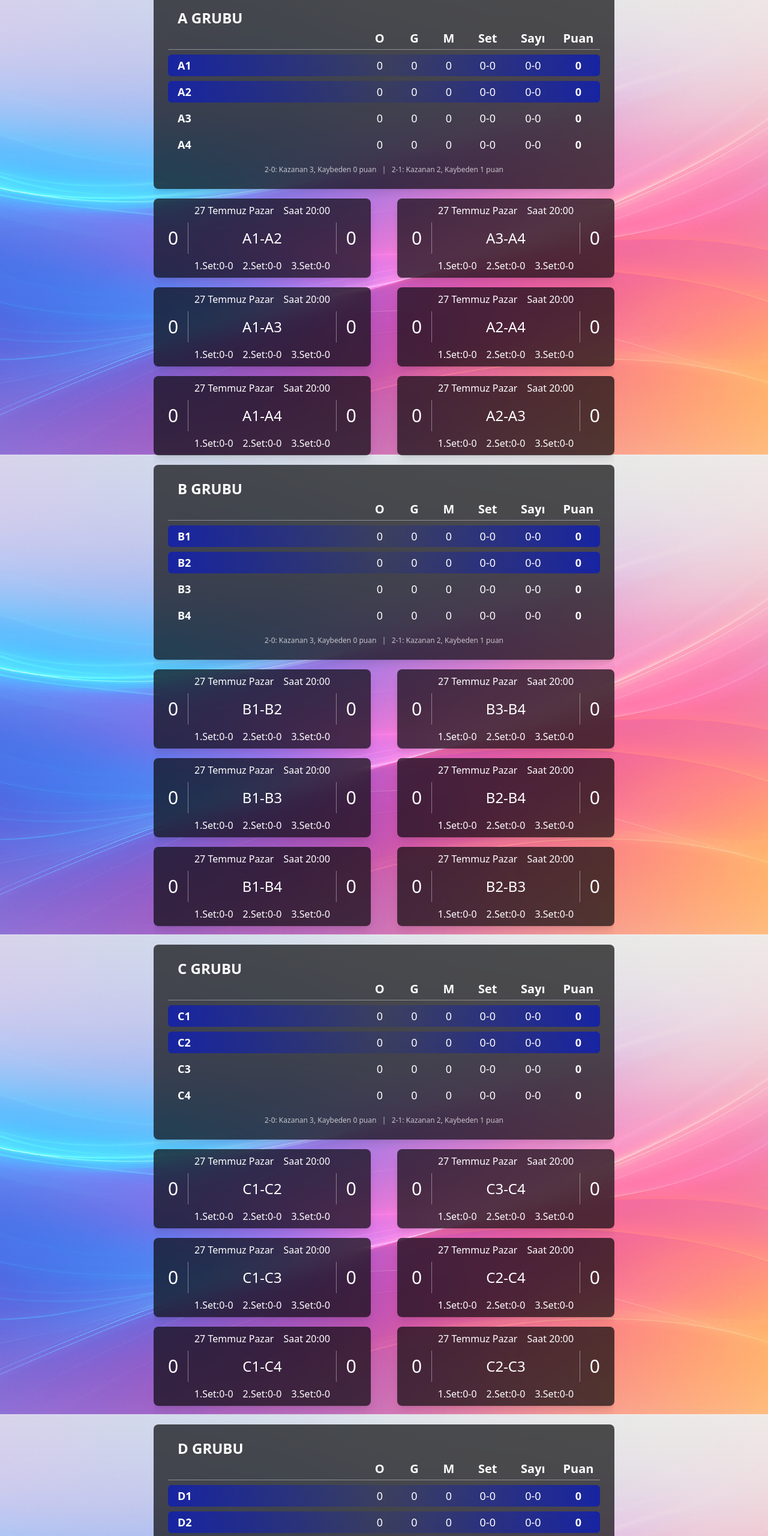
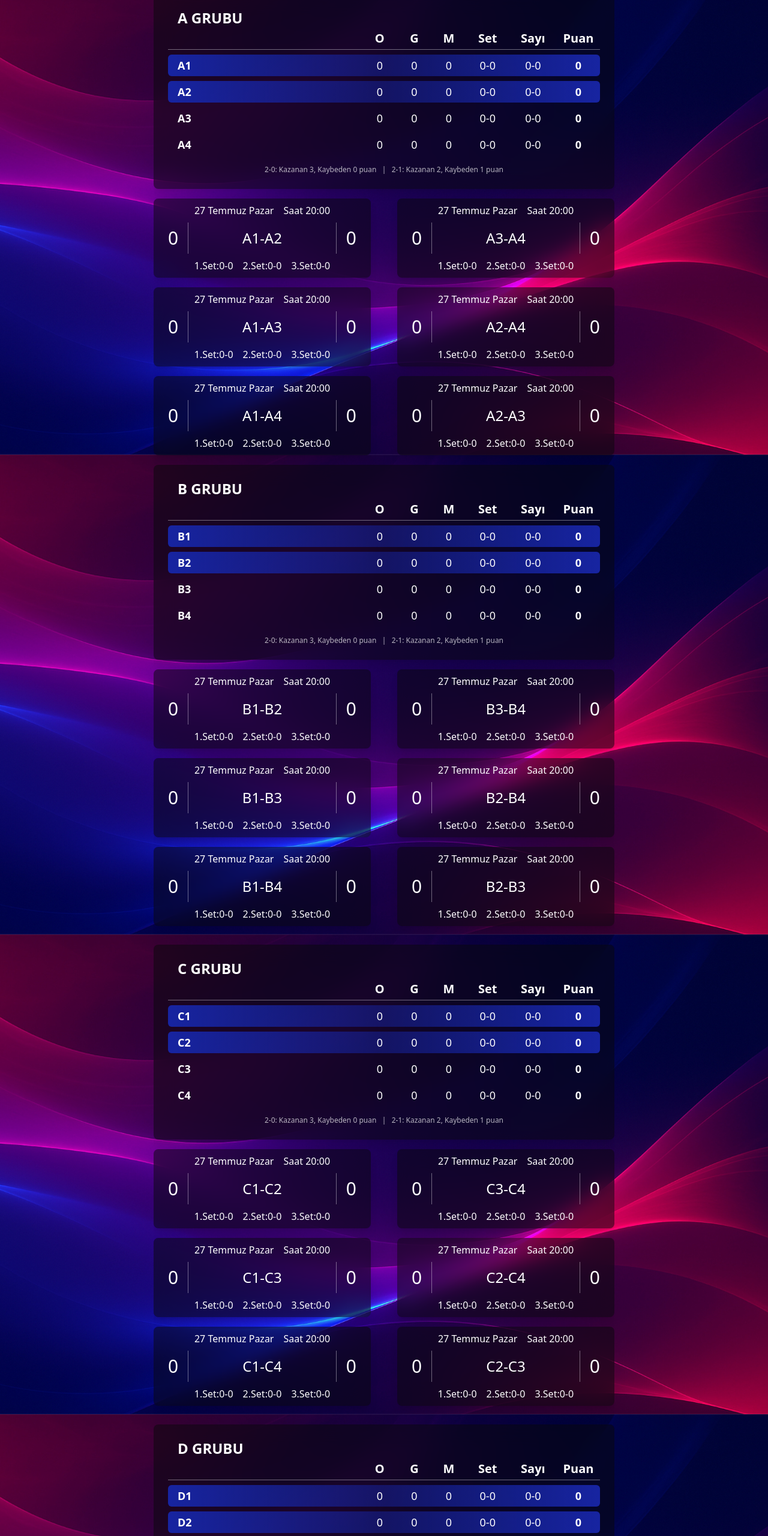
Before and after one commit to Arizenart/grup-mac-light, a plain HTML site: page index.html in a window 1280 px wide. Shown: the part 42-2603 px from the top of the page at 60% size. Drawn offline with nearby package versions, Linux system fonts and the light colour scheme.

Commit message:
spacing ve arkaplan guncellendi.

```diff
--- a/index.html
+++ b/index.html
@@ -8,7 +8,7 @@
 
   <style>
     .unsal {
-      background-image: url(./assets/arkaplan.jpg);
+      background-image: url(./assets/arkaplan2.jpg);
       background-attachment: fixed !important;
     }
   </style>
@@ -20,7 +20,7 @@
   <main class="min-h-screen flex flex-col items-center pt-8 px-4">
     <div class="relative w-full max-w-3xl overflow-x-auto">
       <!-- Cam kutu -->
-      <div class="backdrop-blur-lg bg-zinc-950/70 rounded-lg shadow-lg p-6 pt-12 relative">
+      <div class="backdrop-blur-lg bg-zinc-950/50 rounded-lg shadow-lg p-6 pt-12 relative">
         <!-- Grup ismi -->
         <div class="absolute top-0 px-4 py-6 text-white font-bold text-2xl">
           A GRUBU
@@ -61,7 +61,7 @@
                 <td colspan="7" class="py-1"></td>
               </tr>
 
-              <tr class="bg-gradient-to-r from-[#1724A1]/100 via-[#1724A1]/20 to-[#1724A1]/100 rounded-md">
+              <tr class="bg-gradient-to-r from-[#1724A1]/100 via-[#1724A1]/50 to-[#1724A1]/100 rounded-md">
                 <td class="font-semibold whitespace-nowrap px-4 py-1 w-[45%] min-w-[200px] rounded-l-md">
                   A1
                 </td>
@@ -84,7 +84,7 @@
                 <td colspan="7" class="py-1"></td>
               </tr>
 
-              <tr class="bg-gradient-to-r from-[#1724A1]/100 via-[#1724A1]/20 to-[#1724A1]/100 rounded-md">
+              <tr class="bg-gradient-to-r from-[#1724A1]/100 via-[#1724A1]/50 to-[#1724A1]/100 rounded-md">
                 <td class="font-semibold whitespace-nowrap px-4 py-1 w-[45%] min-w-[200px] rounded-l-md">
                   A2
                 </td>
@@ -157,7 +157,7 @@
       </div>
 
       <div class="w-full grid lg:grid-cols-2 grid-cols-1 my-4 gap-x-11 gap-y-4">
-        <div class="backdrop-blur-lg bg-zinc-950/70 rounded-lg shadow-lg relative text-white p-2">
+        <div class="backdrop-blur-lg bg-zinc-950/50 rounded-lg shadow-lg relative text-white p-2">
           <div class="w-full text-center text-white font-thin flex justify-center gap-4">
             <span>27 Temmuz Pazar</span>
             <span>Saat 20:00</span>
@@ -177,7 +177,7 @@
             <span>3.Set:0-0</span>
           </div>
         </div>
-        <div class="backdrop-blur-lg bg-zinc-950/70 rounded-lg shadow-lg relative text-white p-2">
+        <div class="backdrop-blur-lg bg-zinc-950/50 rounded-lg shadow-lg relative text-white p-2">
           <div class="w-full text-center text-white font-thin flex justify-center gap-4">
             <span>27 Temmuz Pazar</span>
             <span>Saat 20:00</span>
@@ -197,7 +197,7 @@
             <span>3.Set:0-0</span>
           </div>
         </div>
-        <div class="backdrop-blur-lg bg-zinc-950/70 rounded-lg shadow-lg relative text-white p-2">
+        <div class="backdrop-blur-lg bg-zinc-950/50 rounded-lg shadow-lg relative text-white p-2">
           <div class="w-full text-center text-white font-thin flex justify-center gap-4">
             <span>27 Temmuz Pazar</span>
             <span>Saat 20:00</span>
@@ -217,7 +217,7 @@
             <span>3.Set:0-0</span>
           </div>
         </div>
-        <div class="backdrop-blur-lg bg-zinc-950/70 rounded-lg shadow-lg relative text-white p-2">
+        <div class="backdrop-blur-lg bg-zinc-950/50 rounded-lg shadow-lg relative text-white p-2">
           <div class="w-full text-center text-white font-thin flex justify-center gap-4">
             <span>27 Temmuz Pazar</span>
             <span>Saat 20:00</span>
@@ -237,7 +237,7 @@
             <span>3.Set:0-0</span>
           </div>
         </div>
-        <div class="backdrop-blur-lg bg-zinc-950/70 rounded-lg shadow-lg relative text-white p-2">
+        <div class="backdrop-blur-lg bg-zinc-950/50 rounded-lg shadow-lg relative text-white p-2">
           <div class="w-full text-center text-white font-thin flex justify-center gap-4">
             <span>27 Temmuz Pazar</span>
             <span>Saat 20:00</span>
@@ -257,7 +257,7 @@
             <span>3.Set:0-0</span>
           </div>
         </div>
-        <div class="backdrop-blur-lg bg-zinc-950/70 rounded-lg shadow-lg relative text-white p-2">
+        <div class="backdrop-blur-lg bg-zinc-950/50 rounded-lg shadow-lg relative text-white p-2">
           <div class="w-full text-center text-white font-thin flex justify-center gap-4">
             <span>27 Temmuz Pazar</span>
             <span>Saat 20:00</span>
@@ -282,7 +282,7 @@
   <main class="min-h-screen flex flex-col items-center px-4">
     <div class="relative w-full max-w-3xl overflow-x-auto">
       <!-- Cam kutu -->
-      <div class="backdrop-blur-lg bg-zinc-950/70 rounded-lg shadow-lg p-6 pt-12 relative">
+      <div class="backdrop-blur-lg bg-zinc-950/50 rounded-lg shadow-lg p-6 pt-12 relative">
         <!-- Grup ismi -->
         <div class="absolute top-0 px-4 py-6 text-white font-bold text-2xl">
           B GRUBU
@@ -323,7 +323,7 @@
                 <td colspan="7" class="py-1"></td>
               </tr>
 
-              <tr class="bg-gradient-to-r from-[#1724A1]/100 via-[#1724A1]/20 to-[#1724A1]/100 rounded-md">
+              <tr class="bg-gradient-to-r from-[#1724A1]/100 via-[#1724A1]/50 to-[#1724A1]/100 rounded-md">
                 <td class="font-semibold whitespace-nowrap px-4 py-1 w-[45%] min-w-[200px] rounded-l-md">
                   B1
                 </td>
@@ -346,7 +346,7 @@
                 <td colspan="7" class="py-1"></td>
               </tr>
 
-              <tr class="bg-gradient-to-r from-[#1724A1]/100 via-[#1724A1]/20 to-[#1724A1]/100 rounded-md">
+              <tr class="bg-gradient-to-r from-[#1724A1]/100 via-[#1724A1]/50 to-[#1724A1]/100 rounded-md">
                 <td class="font-semibold whitespace-nowrap px-4 py-1 w-[45%] min-w-[200px] rounded-l-md">
                   B2
                 </td>
@@ -419,7 +419,7 @@
       </div>
 
       <div class="w-full grid lg:grid-cols-2 grid-cols-1 my-4 gap-x-11 gap-y-4">
-        <div class="backdrop-blur-lg bg-zinc-950/70 rounded-lg shadow-lg relative text-white p-2">
+        <div class="backdrop-blur-lg bg-zinc-950/50 rounded-lg shadow-lg relative text-white p-2">
           <div class="w-full text-center text-white font-thin flex justify-center gap-4">
             <span>27 Temmuz Pazar</span>
             <span>Saat 20:00</span>
@@ -439,7 +439,7 @@
             <span>3.Set:0-0</span>
           </div>
         </div>
-        <div class="backdrop-blur-lg bg-zinc-950/70 rounded-lg shadow-lg relative text-white p-2">
+        <div class="backdrop-blur-lg bg-zinc-950/50 rounded-lg shadow-lg relative text-white p-2">
           <div class="w-full text-center text-white font-thin flex justify-center gap-4">
             <span>27 Temmuz Pazar</span>
             <span>Saat 20:00</span>
@@ -459,7 +459,7 @@
             <span>3.Set:0-0</span>
           </div>
         </div>
-        <div class="backdrop-blur-lg bg-zinc-950/70 rounded-lg shadow-lg relative text-white p-2">
+        <div class="backdrop-blur-lg bg-zinc-950/50 rounded-lg shadow-lg relative text-white p-2">
           <div class="w-full text-center text-white font-thin flex justify-center gap-4">
             <span>27 Temmuz Pazar</span>
             <span>Saat 20:00</span>
@@ -479,7 +479,7 @@
             <span>3.Set:0-0</span>
           </div>
         </div>
-        <div class="backdrop-blur-lg bg-zinc-950/70 rounded-lg shadow-lg relative text-white p-2">
+        <div class="backdrop-blur-lg bg-zinc-950/50 rounded-lg shadow-lg relative text-white p-2">
           <div class="w-full text-center text-white font-thin flex justify-center gap-4">
             <span>27 Temmuz Pazar</span>
             <span>Saat 20:00</span>
@@ -499,7 +499,7 @@
             <span>3.Set:0-0</span>
           </div>
         </div>
-        <div class="backdrop-blur-lg bg-zinc-950/70 rounded-lg shadow-lg relative text-white p-2">
+        <div class="backdrop-blur-lg bg-zinc-950/50 rounded-lg shadow-lg relative text-white p-2">
           <div class="w-full text-center text-white font-thin flex justify-center gap-4">
             <span>27 Temmuz Pazar</span>
             <span>Saat 20:00</span>
@@ -519,7 +519,7 @@
             <span>3.Set:0-0</span>
           </div>
         </div>
-        <div class="backdrop-blur-lg bg-zinc-950/70 rounded-lg shadow-lg relative text-white p-2">
+        <div class="backdrop-blur-lg bg-zinc-950/50 rounded-lg shadow-lg relative text-white p-2">
           <div class="w-full text-center text-white font-thin flex justify-center gap-4">
             <span>27 Temmuz Pazar</span>
             <span>Saat 20:00</span>
@@ -544,7 +544,7 @@
   <main class="min-h-screen flex flex-col items-center px-4">
     <div class="relative w-full max-w-3xl overflow-x-auto">
       <!-- Cam kutu -->
-      <div class="backdrop-blur-lg bg-zinc-950/70 rounded-lg shadow-lg p-6 pt-12 relative">
+      <div class="backdrop-blur-lg bg-zinc-950/50 rounded-lg shadow-lg p-6 pt-12 relative">
         <!-- Grup ismi -->
         <div class="absolute top-0 px-4 py-6 text-white font-bold text-2xl">
           C GRUBU
@@ -585,7 +585,7 @@
                 <td colspan="7" class="py-1"></td>
               </tr>
 
-              <tr class="bg-gradient-to-r from-[#1724A1]/100 via-[#1724A1]/20 to-[#1724A1]/100 rounded-md">
+              <tr class="bg-gradient-to-r from-[#1724A1]/100 via-[#1724A1]/50 to-[#1724A1]/100 rounded-md">
                 <td class="font-semibold whitespace-nowrap px-4 py-1 w-[45%] min-w-[200px] rounded-l-md">
                   C1
                 </td>
@@ -608,7 +608,7 @@
                 <td colspan="7" class="py-1"></td>
               </tr>
 
-              <tr class="bg-gradient-to-r from-[#1724A1]/100 via-[#1724A1]/20 to-[#1724A1]/100 rounded-md">
+              <tr class="bg-gradient-to-r from-[#1724A1]/100 via-[#1724A1]/50 to-[#1724A1]/100 rounded-md">
                 <td class="font-semibold whitespace-nowrap px-4 py-1 w-[45%] min-w-[200px] rounded-l-md">
                   C2
                 </td>
@@ -681,7 +681,7 @@
       </div>
 
       <div class="w-full grid lg:grid-cols-2 grid-cols-1 my-4 gap-x-11 gap-y-4">
-        <div class="backdrop-blur-lg bg-zinc-950/70 rounded-lg shadow-lg relative text-white p-2">
+        <div class="backdrop-blur-lg bg-zinc-950/50 rounded-lg shadow-lg relative text-white p-2">
           <div class="w-full text-center text-white font-thin flex justify-center gap-4">
             <span>27 Temmuz Pazar</span>
             <span>Saat 20:00</span>
@@ -701,7 +701,7 @@
             <span>3.Set:0-0</span>
           </div>
         </div>
-        <div class="backdrop-blur-lg bg-zinc-950/70 rounded-lg shadow-lg relative text-white p-2">
+        <div class="backdrop-blur-lg bg-zinc-950/50 rounded-lg shadow-lg relative text-white p-2">
           <div class="w-full text-center text-white font-thin flex justify-center gap-4">
             <span>27 Temmuz Pazar</span>
             <span>Saat 20:00</span>
@@ -721,7 +721,7 @@
             <span>3.Set:0-0</span>
           </div>
         </div>
-        <div class="backdrop-blur-lg bg-zinc-950/70 rounded-lg shadow-lg relative text-white p-2">
+        <div class="backdrop-blur-lg bg-zinc-950/50 rounded-lg shadow-lg relative text-white p-2">
           <div class="w-full text-center text-white font-thin flex justify-center gap-4">
             <span>27 Temmuz Pazar</span>
             <span>Saat 20:00</span>
@@ -741,7 +741,7 @@
             <span>3.Set:0-0</span>
           </div>
         </div>
-        <div class="backdrop-blur-lg bg-zinc-950/70 rounded-lg shadow-lg relative text-white p-2">
+        <div class="backdrop-blur-lg bg-zinc-950/50 rounded-lg shadow-lg relative text-white p-2">
           <div class="w-full text-center text-white font-thin flex justify-center gap-4">
             <span>27 Temmuz Pazar</span>
             <span>Saat 20:00</span>
@@ -761,7 +761,7 @@
             <span>3.Set:0-0</span>
           </div>
         </div>
-        <div class="backdrop-blur-lg bg-zinc-950/70 rounded-lg shadow-lg relative text-white p-2">
+        <div class="backdrop-blur-lg bg-zinc-950/50 rounded-lg shadow-lg relative text-white p-2">
           <div class="w-full text-center text-white font-thin flex justify-center gap-4">
             <span>27 Temmuz Pazar</span>
             <span>Saat 20:00</span>
@@ -781,7 +781,7 @@
             <span>3.Set:0-0</span>
           </div>
         </div>
-        <div class="backdrop-blur-lg bg-zinc-950/70 rounded-lg shadow-lg relative text-white p-2">
+        <div class="backdrop-blur-lg bg-zinc-950/50 rounded-lg shadow-lg relative text-white p-2">
           <div class="w-full text-center text-white font-thin flex justify-center gap-4">
             <span>27 Temmuz Pazar</span>
             <span>Saat 20:00</span>
@@ -806,7 +806,7 @@
   <main class="min-h-screen flex flex-col items-center px-4">
     <div class="relative w-full max-w-3xl overflow-x-auto">
       <!-- Cam kutu -->
-      <div class="backdrop-blur-lg bg-zinc-950/70 rounded-lg shadow-lg p-6 pt-12 relative">
+      <div class="backdrop-blur-lg bg-zinc-950/50 rounded-lg shadow-lg p-6 pt-12 relative">
         <!-- Grup ismi -->
         <div class="absolute top-0 px-4 py-6 text-white font-bold text-2xl">
           D GRUBU
@@ -847,7 +847,7 @@
                 <td colspan="7" class="py-1"></td>
               </tr>
 
-              <tr class="bg-gradient-to-r from-[#1724A1]/100 via-[#1724A1]/20 to-[#1724A1]/100 rounded-md">
+              <tr class="bg-gradient-to-r from-[#1724A1]/100 via-[#1724A1]/50 to-[#1724A1]/100 rounded-md">
                 <td class="font-semibold whitespace-nowrap px-4 py-1 w-[45%] min-w-[200px] rounded-l-md">
                   D1
                 </td>
@@ -870,7 +870,7 @@
                 <td colspan="7" class="py-1"></td>
               </tr>
 
-              <tr class="bg-gradient-to-r from-[#1724A1]/100 via-[#1724A1]/20 to-[#1724A1]/100 rounded-md">
+              <tr class="bg-gradient-to-r from-[#1724A1]/100 via-[#1724A1]/50 to-[#1724A1]/100 rounded-md">
                 <td class="font-semibold whitespace-nowrap px-4 py-1 w-[45%] min-w-[200px] rounded-l-md">
                   D2
                 </td>
@@ -943,7 +943,7 @@
       </div>
 
       <div class="w-full grid lg:grid-cols-2 grid-cols-1 my-4 gap-x-11 gap-y-4">
-        <div class="backdrop-blur-lg bg-zinc-950/70 rounded-lg shadow-lg relative text-white p-2">
+        <div class="backdrop-blur-lg bg-zinc-950/50 rounded-lg shadow-lg relative text-white p-2">
           <div class="w-full text-center text-white font-thin flex justify-center gap-4">
             <span>27 Temmuz Pazar</span>
             <span>Saat 20:00</span>
@@ -963,7 +963,7 @@
             <span>3.Set:0-0</span>
           </div>
         </div>
-        <div class="backdrop-blur-lg bg-zinc-950/70 rounded-lg shadow-lg relative text-white p-2">
+        <div class="backdrop-blur-lg bg-zinc-950/50 rounded-lg shadow-lg relative text-white p-2">
           <div class="w-full text-center text-white font-thin flex justify-center gap-4">
             <span>27 Temmuz Pazar</span>
             <span>Saat 20:00</span>
@@ -983,7 +983,7 @@
             <span>3.Set:0-0</span>
           </div>
         </div>
-        <div class="backdrop-blur-lg bg-zinc-950/70 rounded-lg shadow-lg relative text-white p-2">
+        <div class="backdrop-blur-lg bg-zinc-950/50 rounded-lg shadow-lg relative text-white p-2">
           <div class="w-full text-center text-white font-thin flex justify-center gap-4">
             <span>27 Temmuz Pazar</span>
             <span>Saat 20:00</span>
@@ -1003,7 +1003,7 @@
             <span>3.Set:0-0</span>
           </div>
         </div>
-        <div class="backdrop-blur-lg bg-zinc-950/70 rounded-lg shadow-lg relative text-white p-2">
+        <div class="backdrop-blur-lg bg-zinc-950/50 rounded-lg shadow-lg relative text-white p-2">
           <div class="w-full text-center text-white font-thin flex justify-center gap-4">
             <span>27 Temmuz Pazar</span>
             <span>Saat 20:00</span>
@@ -1023,7 +1023,7 @@
             <span>3.Set:0-0</span>
           </div>
         </div>
-        <div class="backdrop-blur-lg bg-zinc-950/70 rounded-lg shadow-lg relative text-white p-2">
+        <div class="backdrop-blur-lg bg-zinc-950/50 rounded-lg shadow-lg relative text-white p-2">
           <div class="w-full text-center text-white font-thin flex justify-center gap-4">
             <span>27 Temmuz Pazar</span>
             <span>Saat 20:00</span>
@@ -1043,7 +1043,7 @@
             <span>3.Set:0-0</span>
           </div>
         </div>
-        <div class="backdrop-blur-lg bg-zinc-950/70 rounded-lg shadow-lg relative text-white p-2">
+        <div class="backdrop-blur-lg bg-zinc-950/50 rounded-lg shadow-lg relative text-white p-2">
           <div class="w-full text-center text-white font-thin flex justify-center gap-4">
             <span>27 Temmuz Pazar</span>
             <span>Saat 20:00</span>
```
Also changed, not shown: assets/arkaplan2.jpg (added), assets/arkaplan3.jpg (added), 1 other file.
